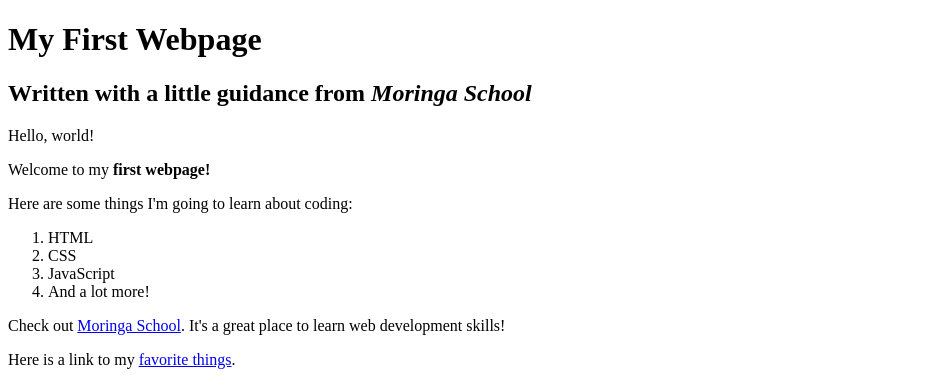
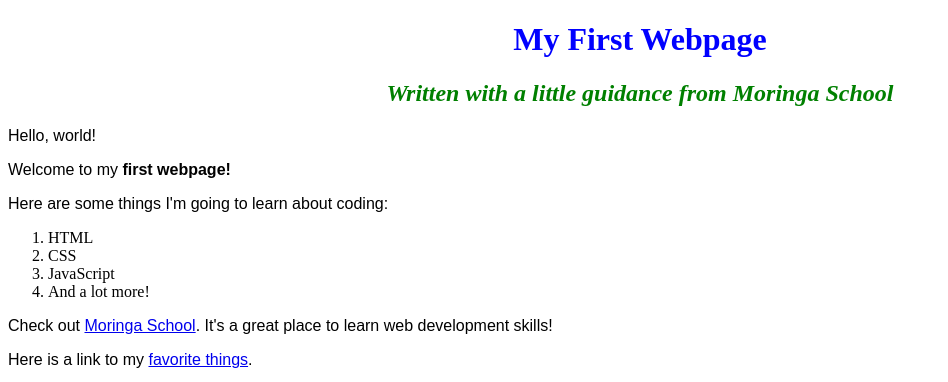
Before and after one commit to nyirahabimana-dative/my-first-website, a plain HTML site: page index.html in a window 1280 px wide. Shown: the top 382 px of the page, without its empty margins (0-948 px from the left). Drawn offline with Linux system fonts and the light colour scheme; files that its build step writes are made by us from their sources; files whose address does not match are found by name.

Commit message:
change the name of my-first-webpage.html to index.html

```diff
--- a/my-first-webpage.html
+++ b/index.html
@@ -2,7 +2,7 @@
 <html>
     <head>
         <title>My first webpage!</title>
-        <link rel="stylesheet" type="text.css" href="/home/wecode/Desktop/my-first-website/css/styles.css">
+        <link rel="stylesheet" type="text/css" href="/home/wecode/Desktop/my-first-website/css/styles.css">
     </head>
     <body>
         <h1>My First Webpage</h1>
```
